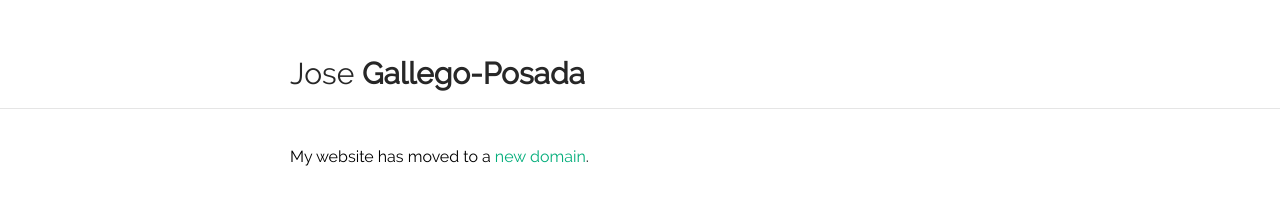
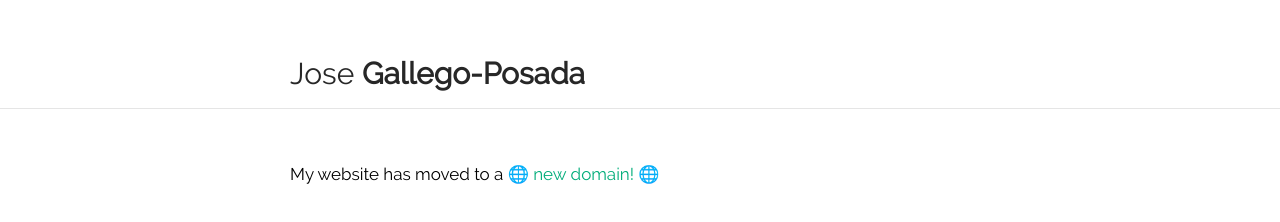
Before and after one commit to jgalle29/jgalle29.github.io, a plain HTML site: page index.html in a window 1280 px wide. Drawn offline with Linux system fonts and the light colour scheme.

Commit message:
Update index.html

```diff
--- a/index.html
+++ b/index.html
@@ -30,7 +30,8 @@
 
 			<br>
 
-			My website has moved to a <a href="https://gallego-posada.github.io">new domain</a>.
+			<p style="font-size:17px">My website has moved to a 🌐 <a href="https://gallego-posada.github.io">new domain!</a> 🌐</p>
+
 
 	</div>
 
```
